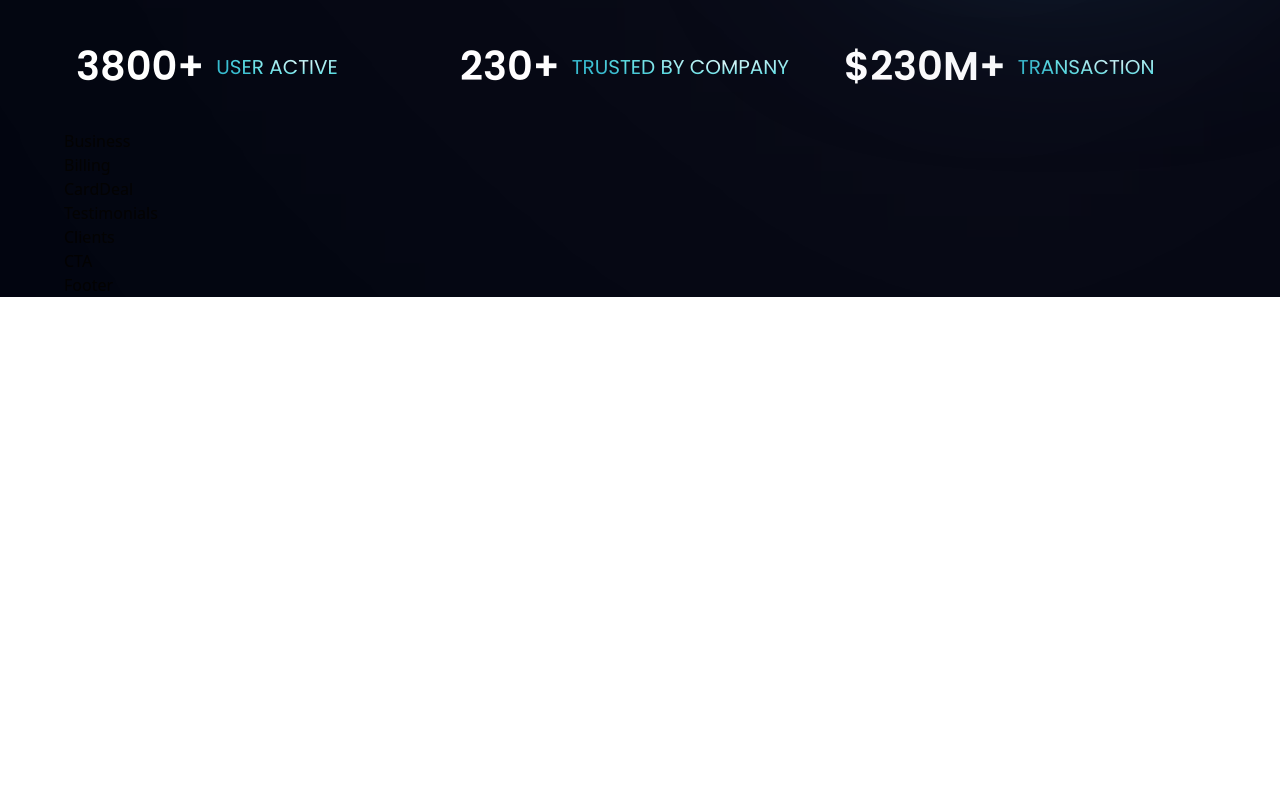
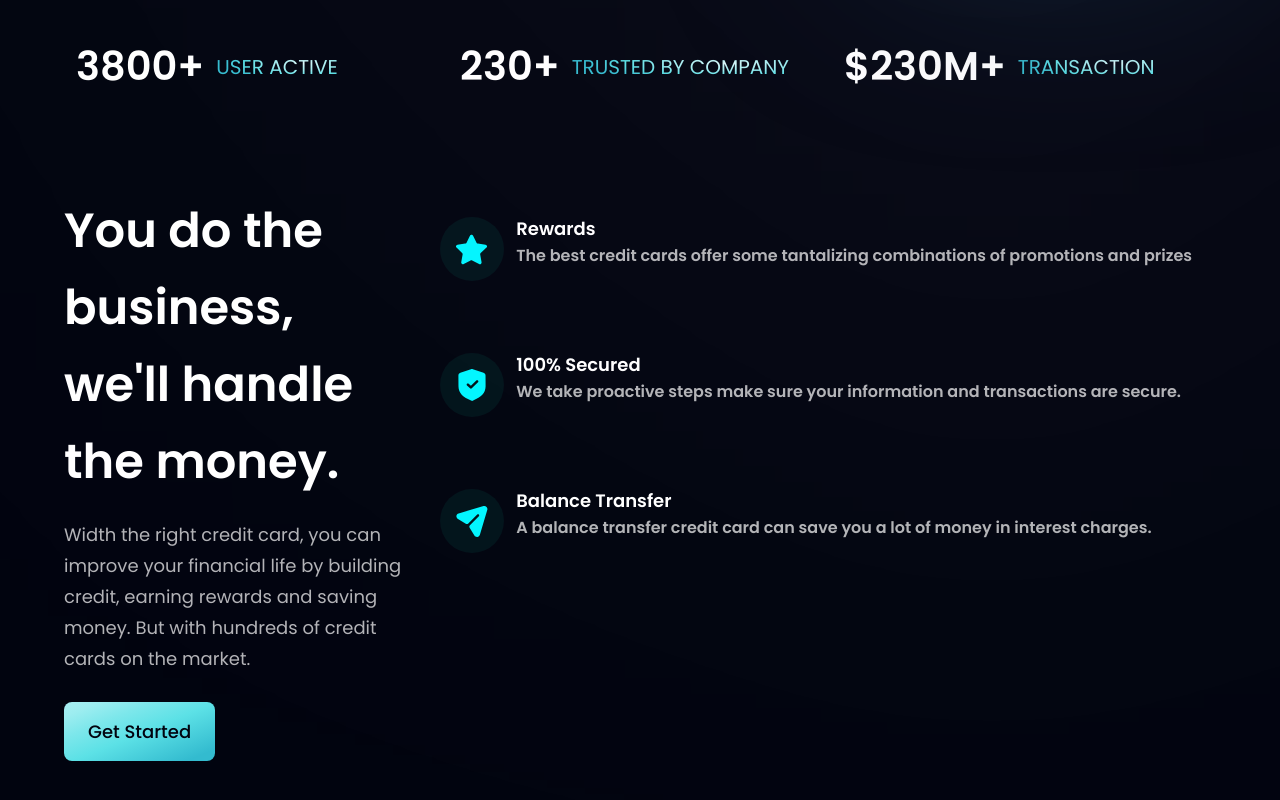
Before and after one commit to giagiang/bank_modern_webapp, a React (Vite) app: page / in a window 1280 px wide. Shown: the part 760-1560 px from the top of the page. Before the commit the page ends 1057 px from the top, so only its background shows below. Built offline with nearby package versions, Linux system fonts and the light colour scheme.

Commit message:
business section and create button in jsx

```diff
--- a/src/components/Business.jsx
+++ b/src/components/Business.jsx
@@ -1,9 +1,44 @@
-import React from 'react'
-
+import React from "react";
+import { features } from "../constants";
+import styles, { layout } from "../style";
+import Button from "./Button";
+const FeatureCard = ({icon, title, content, index}) => (
+  <div
+    className={`flex flex-row p-6 rounded-[20px] ${
+      index !== features.length - 1 ? "mb-6" : "mb-0"} feature-card`}
+  >
+    <div className = {`w-[64px] h-[64px] rounded-full ${styles.flexCenter} bg-dimBlue`}>
+      <img src={icon} alt="icon" className="w-[50%] h-[50%] object-contain " />
+    </div>
+    <div className="flex-1 flex flex-col ml-3 ">
+      <h4 className="font-poppins font-semibold text-white text-[18px] leading-[23px] mb-1"> {title}</h4>
+      <p className="font-poppins font-semibold text-dimWhite text-[16px] leading-[24px] mb-1"> {content}</p>
+    </div>
+  </div>
+);
 const Business = () => {
   return (
-    <div>Business</div>
-  )
-}
+    <section id="features" className={layout.section}>
+      <div className={layout.sectionInfo}>
+        <h2 className={styles.heading2}>
+          {" "}
+          You do the business, <br className="sm:block hidden" /> we'll handle
+          the money.
+        </h2>
+        <p className={`${styles.paragraph} max-w-[500px] mt-5`}>
+          Width the right credit card, you can improve your financial life by
+          building credit, earning rewards and saving money. But with hundreds
+          of credit cards on the market.{" "}
+        </p>
+        <Button styles="mt-7" />
+      </div>
+      <div className={`$(layout.sectionImg) flex-col`}>
+        {features.map((feature, index) => (
+          <FeatureCard key={feature.id} {...feature} index={index} />
+        ))}
+      </div>
+    </section>
+  );
+};
 
-export default Business
+export default Business;
--- a/src/components/Button.jsx
+++ b/src/components/Button.jsx
@@ -1,9 +1,15 @@
-import React from 'react'
+import React from "react";
 
-const Button = () => {
+const Button = ({ styles }) => {
   return (
-    <div>Button</div>
-  )
-}
+    <button
+      type="button"
+      className={`py-4 px-6 bg-blue-gradient font-poppins font-medium text-[18px] text-primary outline-none rounded-lg ${styles}`}
+    >
+      {" "}
+      Get Started
+    </button>
+  );
+};
 
-export default Button
+export default Button;
```
